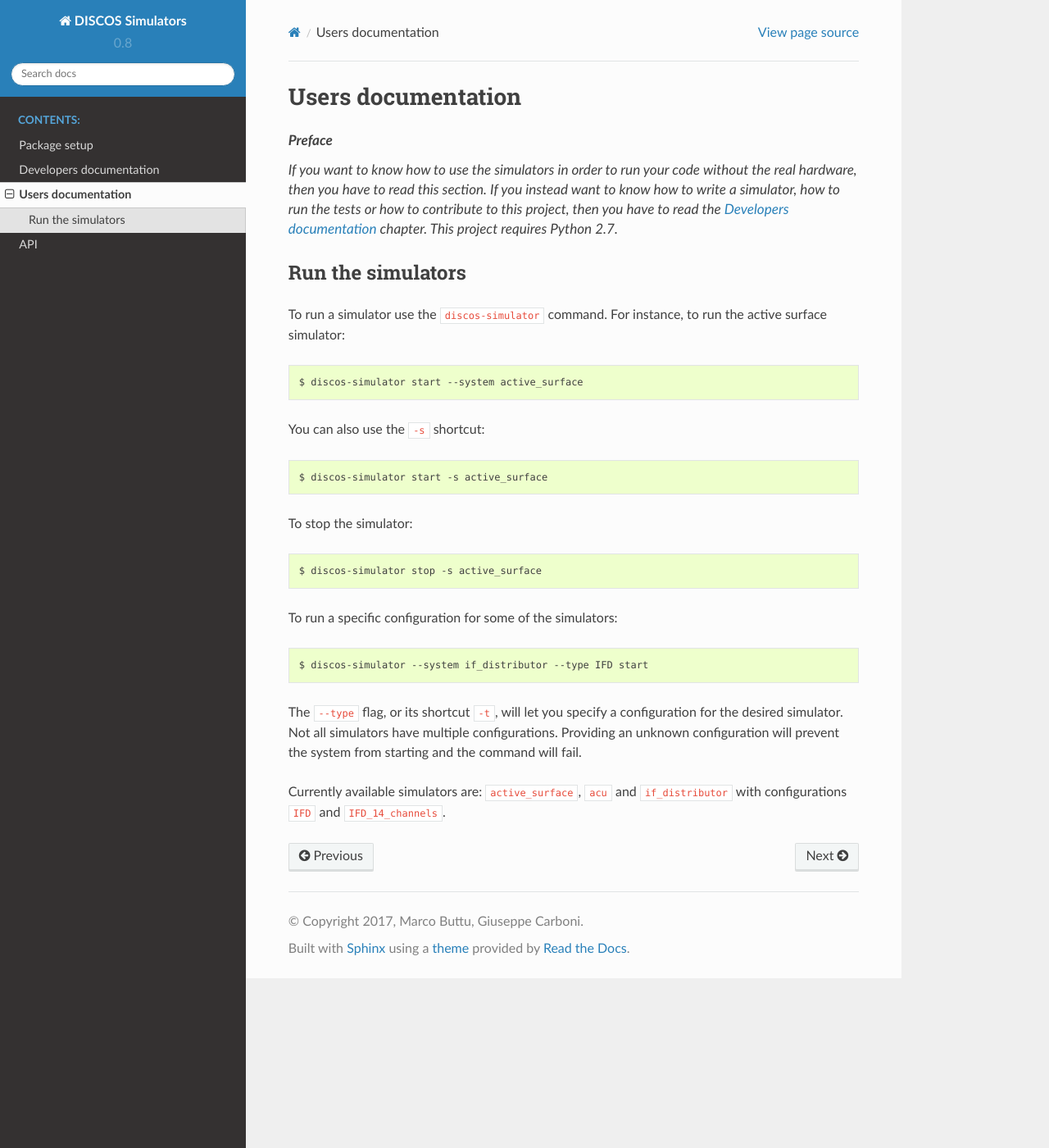
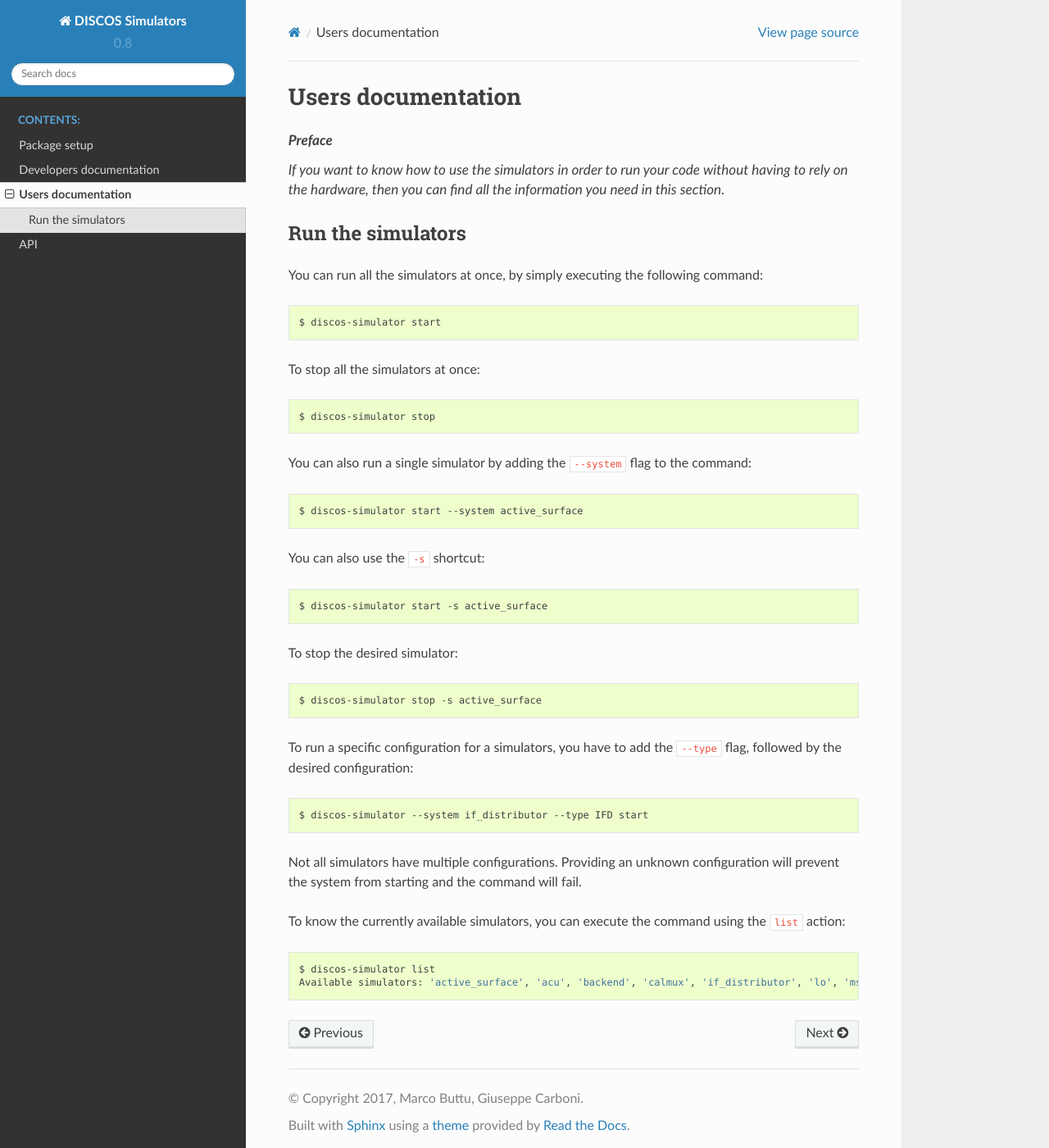
Before and after one commit to discos/simulators, a Sphinx documentation site: the page built from doc/users.rst, in a window 1280 px wide and 1400 px high. Shown: the whole window at 82% size. Built offline with Sphinx 7.4.7 and the Read the Docs theme 2.0.0, drawn with Linux system fonts in a browser that asks for light colours.

Commit message:
Updated documentation

```diff
--- a/doc/users.rst
+++ b/doc/users.rst
@@ -6,18 +6,28 @@ Users documentation
 
 .. topic:: Preface
 
-   If you want to know how to use the simulators
-   in order to run your code without the real hardware, then you
-   have to read this section.  If you instead want to know how to
-   write a simulator, how to run the tests or how to contribute to
-   this project, then you have to read the :ref:`developer` chapter.
-   This project requires Python 2.7.
+   If you want to know how to use the simulators in order to run your code
+   without having to rely on the hardware, then you can find all the
+   information you need in this section.
 
 
 Run the simulators
 ==================
-To run a simulator use the ``discos-simulator`` command.  For instance, to
-run the active surface simulator:
+You can run all the simulators at once, by simply executing the following
+command:
+
+.. code-block:: bash
+
+   $ discos-simulator start
+
+To stop all the simulators at once:
+
+.. code-block:: bash
+
+   $ discos-simulator stop
+
+You can also run a single simulator by adding the ``--system`` flag to the
+command:
 
 .. code-block:: bash
 
@@ -29,22 +39,27 @@ You can also use the ``-s`` shortcut:
 
    $ discos-simulator start -s active_surface
 
-To stop the simulator:
+To stop the desired simulator:
 
 .. code-block:: bash
 
    $ discos-simulator stop -s active_surface
 
-To run a specific configuration for some of the simulators:
+To run a specific configuration for a simulators, you have to add the
+``--type`` flag, followed by the desired configuration:
 
 .. code-block:: bash
 
     $ discos-simulator --system if_distributor --type IFD start
 
-The ``--type`` flag, or its shortcut ``-t``, will let you specify a
-configuration for the desired simulator. Not all simulators have multiple
-configurations. Providing an unknown configuration will prevent the system
-from starting and the command will fail.
+Not all simulators have multiple configurations. Providing an unknown
+configuration will prevent the system from starting and the command will
+fail.
 
-Currently available simulators are: ``active_surface``, ``acu`` and
-``if_distributor`` with configurations ``IFD`` and ``IFD_14_channels``.
+To know the currently available simulators, you can execute the command using
+the ``list`` action:
+
+.. code-block:: bash
+
+   $ discos-simulator list
+   Available simulators: 'active_surface', 'acu', 'backend', 'calmux', 'if_distributor', 'lo', 'mscu', 'weather_station'.
```
Also changed, not shown: doc/api.rst (+4 -93 lines), doc/developers.rst (+35 -19 lines).
